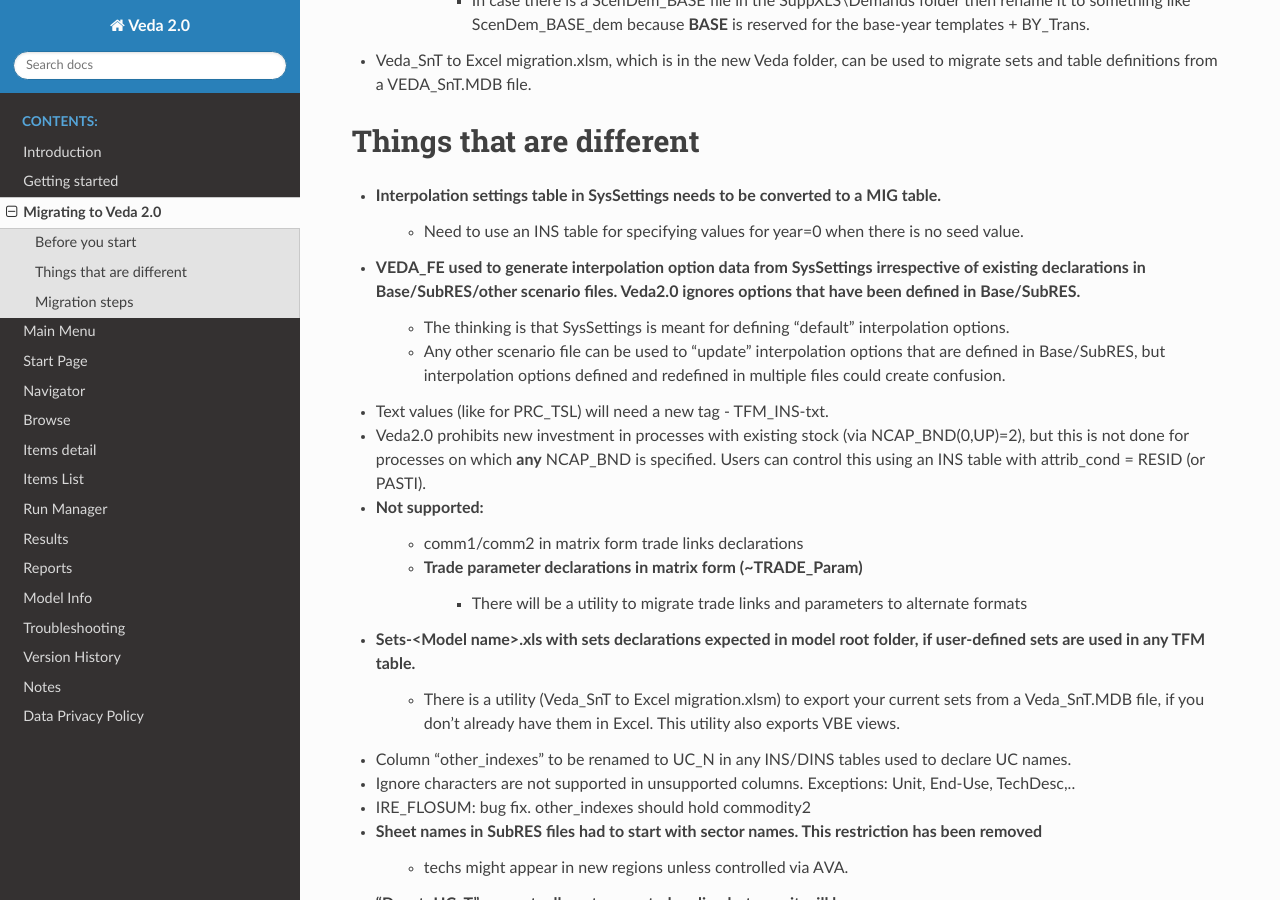
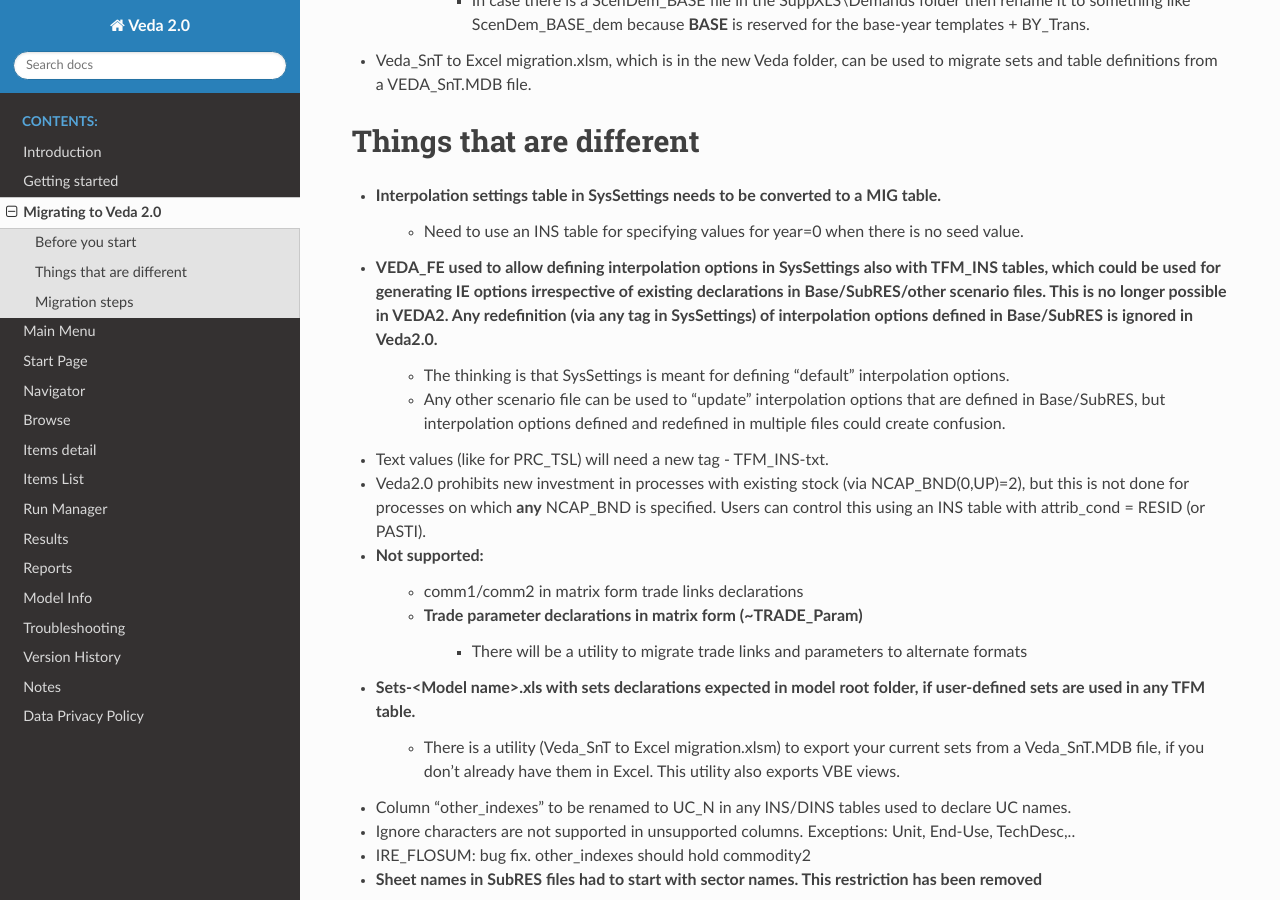
Before and after one commit to kanors-emr/Veda-documentation, a Sphinx documentation site: the page built from docs/source/pages/Migration.rst, in a window 1280 px wide and 900 px high, scrolled down 711 px. Built offline with Sphinx 7.4.7 and the Read the Docs theme 2.0.0, drawn with Linux system fonts in a browser that asks for light colours.

Commit message:
more tweaks to the interpolation clarification

```diff
--- a/docs/source/pages/Migration.rst
+++ b/docs/source/pages/Migration.rst
@@ -25,7 +25,7 @@
 
 • Interpolation settings table in SysSettings needs to be converted to a MIG table.
     • Need to use an INS table for specifying values for year=0 when there is no seed value.
-• VEDA_FE used to generate interpolation option data from SysSettings irrespective of existing declarations in Base/SubRES/other scenario files. Veda2.0 ignores options that have been defined in Base/SubRES.
+• VEDA_FE used to allow defining interpolation options in SysSettings also with TFM_INS tables, which could be used for generating IE options irrespective of existing declarations in Base/SubRES/other scenario files. This is no longer possible in VEDA2. Any redefinition (via any tag in SysSettings) of interpolation options defined in Base/SubRES is ignored in Veda2.0.
     • The thinking is that SysSettings is meant for defining "default" interpolation options.
     • Any other scenario file can be used to "update" interpolation options that are defined in Base/SubRES, but interpolation options defined and redefined in multiple files could create confusion.
 • Text values (like for PRC_TSL) will need a new tag - TFM_INS-txt.
```
